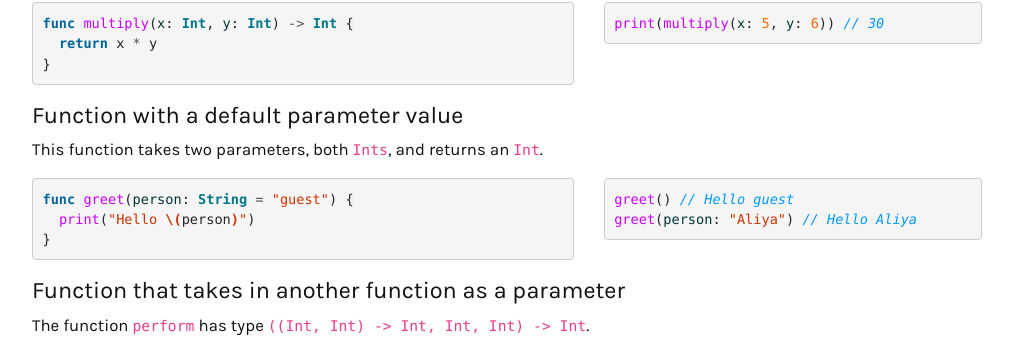
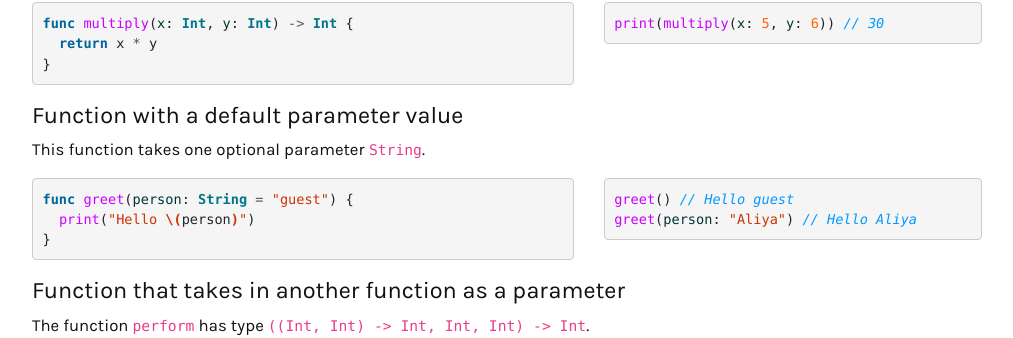
Before and after one commit to ebelinski/swiftly, a Jekyll site: the page built from _subpages/functions.md, in a window 1280 px wide. Shown: the part 881-1219 px from the top of the page, without its empty margins (133-1146 px from the left). Built offline with Jekyll 4.4.1, drawn with Linux system fonts in a browser that asks for light colours.

Commit message:
fix the desc of function with a default parameter

```diff
--- a/_subpages/functions.md
+++ b/_subpages/functions.md
@@ -75,7 +75,7 @@ print(multiply(x: 5, y: 6)) // 30
 
 ### Function with a default parameter value
 
-This function takes two parameters, both `Ints`, and returns an `Int`.
+This function takes one optional parameter `String`.
 
 {% include opencol.html size=7 newrow=true %}
 
```
